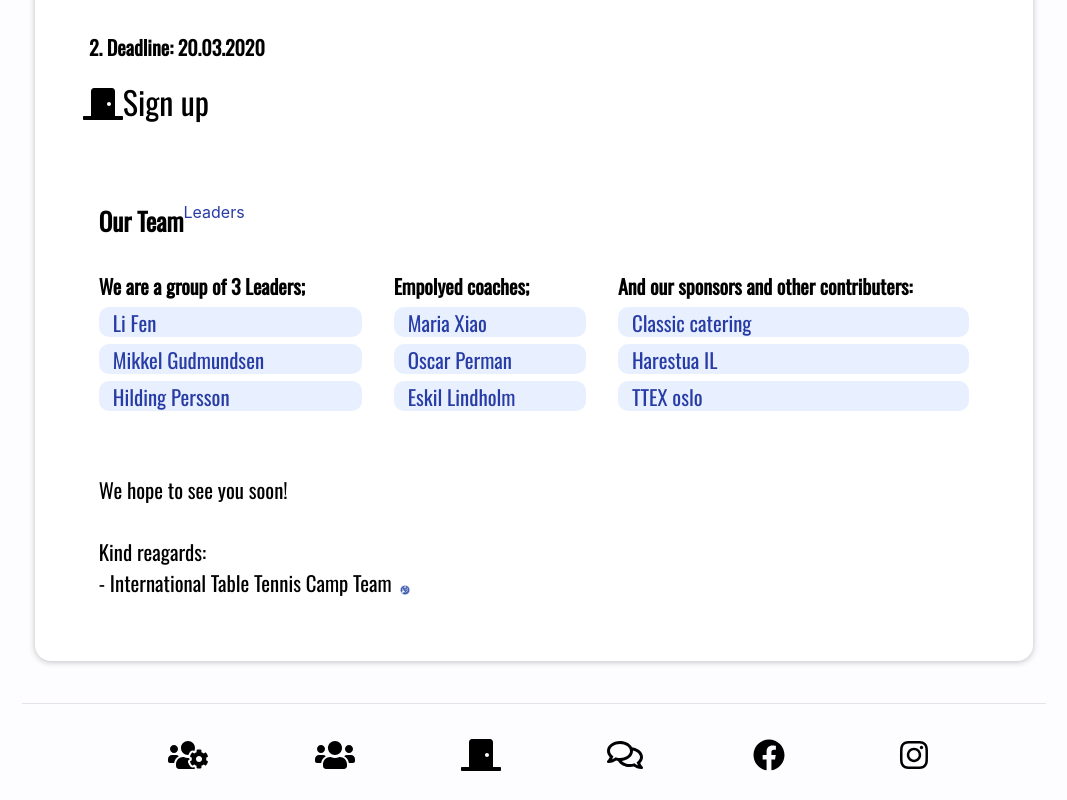
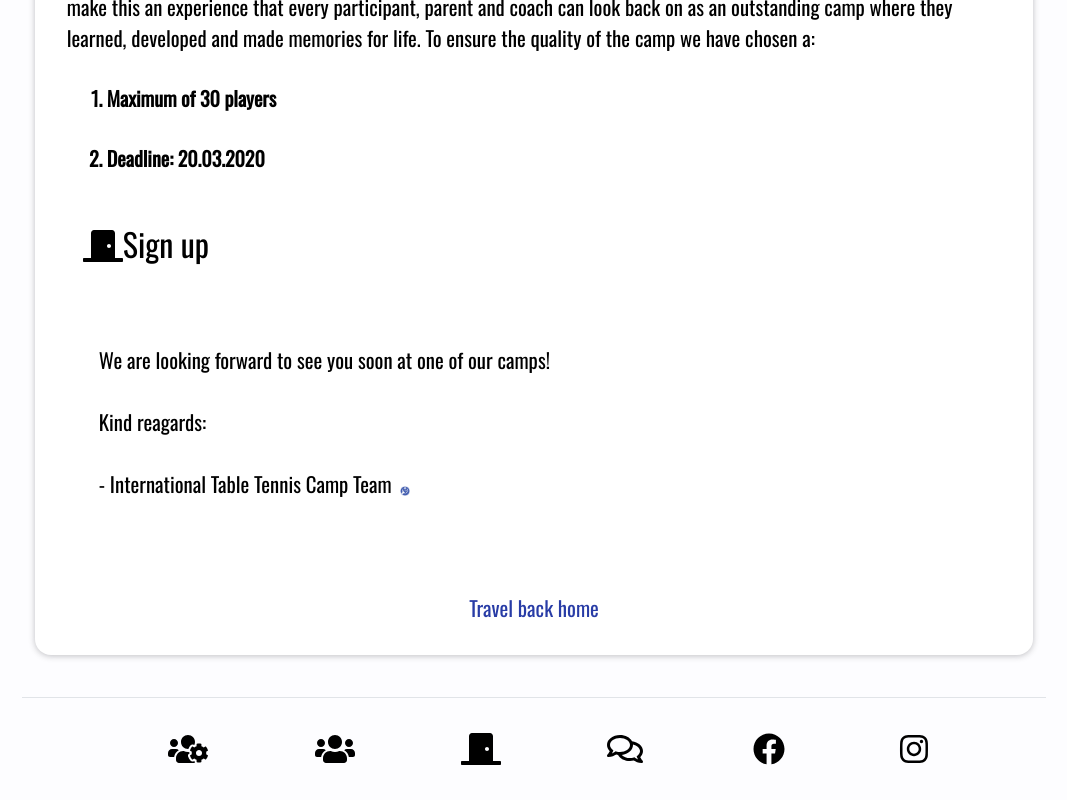
Before and after one commit to mikkelgud/InternationalTableTennisCamp, a React (Create React App) app: page /plan in a window 1280 px wide. Shown: the part 1594-2394 px from the top of the page, without its empty margins (106-1173 px from the left). Built offline with nearby package versions, Linux system fonts and the light colour scheme.

Commit message:
-Changed picture on Maria Xiao. - edited about us page

```diff
--- a/src/components/Leaders/MariaXiao.js
+++ b/src/components/Leaders/MariaXiao.js
@@ -4,7 +4,7 @@ import { StyledTextSectionHeader } from '../../styleguides/StyledSectionHeader';
 import { StyledText } from '../../styleguides/StyledText';
 import StyledTextBoxDiv from '../../styleguides/StyledTextBoxDiv';
 import { StyledH3 } from '../../styleguides/Styledh3';
-import Maria from '../../Assets/MariaXiao.jpg';
+import Maria from '../../Assets/MariaXiao.jpeg';
 import { ScrollTop } from '../../utils/ScrollToTopp';
 
 
@@ -58,5 +58,6 @@ export default function MariaXiao() {
             </StyledText>
             <StyledText>
             </StyledText>
-        </StyledTextBoxDiv>);
+        </StyledTextBoxDiv>
+        );
 }
--- a/src/components/Navbar.js
+++ b/src/components/Navbar.js
@@ -36,7 +36,7 @@ font-family: 'Oswald', sans-serif;
 `;
 
 const StyledImageLogo = styled.img`
-margin: 6px 0 0 -11px;
+margin: 6px 0 0 -27px;
 padding: 0 ;
 height: 3.5rem;
 width: 3.5rem;
--- a/src/components/Stays.js
+++ b/src/components/Stays.js
@@ -25,7 +25,7 @@ const polandTravelText = "Camp Poland will be ready next autumn for sign up. You
 const polandTravelTo = "/stay/Poland";
 
 const NorwayTravelHeader = norwegianFlagEmoji + "Norway";
-const NorwayTravelText = "Read everything you need to know about your stay in Norway 07.04 - 10.04 2020.";
+const NorwayTravelText = "Read everything you need to know about your stay in Norway 07.04 - 10.04.2020.";
 const NorwayTravelTo = "/stay/Norway";
 
 const TaiwanTravelHeader = taiwanFlagEmoji + "Taiwan";
--- a/src/components/generalnfoPages/AboutUs.js
+++ b/src/components/generalnfoPages/AboutUs.js
@@ -5,7 +5,6 @@ import { StyledText } from "../../styleguides/StyledText";
 import { StyledTextSectionHeader } from "../../styleguides/StyledSectionHeader";
 import Logo from '../../Assets/Bordtennislogo.png';
 import { StyledH3 } from "../../styleguides/Styledh3";
-import { Wrapper } from "../../styleguides/StyledTextBoxWrapper";
 import { ScrollTop } from "../../utils/ScrollToTopp";
 import { StyledSTextSectionHeader } from "../../styleguides/StyledSemiTextSectionHeader";
 import { StyledATagLink } from '../../styleguides/StyledATagLink';
@@ -18,22 +17,6 @@ export const StyledATagLinkLocal = styled.a`
   &:hover{
     color: #1f448c;
   }
-`
-const LinkVeiwMultiplier = styled.div`
-background-color: #e4edffd6;
-width: 100%;
-height: 30px;
-border-radius: 10px;
-margin-top: -24px;
-padding: 0 0 0 14px;
-border: 0 0 3px 0 solid black;
-cursor: pointer;
-
-&:hover{
-  background-color: #ffffff;
-  box-shadow: 0px 0px 13px 4px rgba(0,0,0,0.2);
-  color: #1f448c;
-}
 `
 
 const LocalWrapper = styled.div`
@@ -54,8 +37,8 @@ margin: -38px 333px 28px;
 
 const LeadersHeaderWrapper = styled.div`
 display: flex;
-align-items: felx-start;
-justify-content: felx-start;
+align-items: flex-start;
+justify-content: flex-start;
 margin-left: 2rem;
 `;
 
@@ -77,6 +60,12 @@ margin: 1rem;
   }
 `;
 
+const SomeAligner = styled.div`
+display: flex;
+align-items: center;
+justify-content: center;
+`
+
 export default function AboutUs(props) {
   const [hoverState, setHoverState] = useState(false);
   const [signUpIconState, setSignUpIconState] = useState("door-closed");
@@ -96,8 +85,8 @@ export default function AboutUs(props) {
         <br />
         <StyledH3>Our Goals</StyledH3>
         <StyledText>
-          Our goal is to make table tennis camps that are of high quality for all levels and ages, where quick development and the social aspect is the main focus.
-
+          Our goal is to make table tennis camps that are of high quality for all levels and ages,
+           where quick development and the social aspect is the main focus.
           Our goal is to create a platform where life lasting memories can be made together with people from all around the world.
           Everyone in the ITTC-team are ambitious people who aim high, which we are certain will result in a camp where the goals above are achieved and surpassed.
 
@@ -116,6 +105,7 @@ export default function AboutUs(props) {
           At the moment we offer 2 camps in Norway and Taiwan, respectively.
           Keep up with ittcamp.com to get the latest information about our camps.
         </StyledText>
+        <br />
         <br />
         <br />
         <StyledSTextSectionHeader>Our First Camp</StyledSTextSectionHeader>
@@ -138,6 +128,8 @@ export default function AboutUs(props) {
           </div>
         </StyledH3>
         <StyledText>
+        <br />
+
           <StyledIcon
             onMouseEnter={() => signUpItemOnHoverEffectToggle()}
             onMouseLeave={() => signUpItemOnHoverEffectToggle()}
@@ -151,6 +143,9 @@ export default function AboutUs(props) {
         <br />
         <br />
         <br />
+        <br />
+        <br />
+        <br />
         <StyledSTextSectionHeader>Our Second Camp</StyledSTextSectionHeader>
         <br />
         <StyledH3>Camp Taiwan</StyledH3>
@@ -159,15 +154,13 @@ export default function AboutUs(props) {
           ITTC invites you to join ITTCamp- Taiwan 22.06.2020 - 07.07.2020.
           We will practice with Taiwanese and Chinese sparring partners during the camp.
           The facility has players of all levels, which makes the camp suitable for every table tennis enthusiast, whatever age or level.
-          The professional coaches at the table tennis center in Taiwan will be coaching, together with translations from Li Fen and Mikkel (if needed).
-
+          The professional coaches at the table tennis center in Taiwan will be coaching you together with our coaches from ITTC.
           <br />
           <br />
           The camp will be arranged in a town called Tao Yuan.
           We are looking forward to showing you the country and culture of Taiwan, as well as the top notch training facilities there.
-
           Taiwan is also very convenient to travel to because a visa is not required,
-          which makes the travelling process a lot easier and much cheaper than travelling to China.
+          which makes the travelling process easier and cheaper than travelling to China.
           We would also like to welcome parents and coaches to this camp.
           Everyone will live at the same hotel and eat the meals together.
           We will do our best to make this an experience that every participant, parent and coach can look back on
@@ -187,8 +180,8 @@ export default function AboutUs(props) {
           </ol>
         </StyledH3>
         <StyledText>
-        </StyledText>
-        <StyledText>
+        <br />
+
           <StyledIcon
             onMouseEnter={() => signUpItemOnHoverEffectToggle()}
             onMouseLeave={() => signUpItemOnHoverEffectToggle()}
@@ -204,52 +197,15 @@ export default function AboutUs(props) {
         <br />
         <br />
         <br />
-        <LeadersHeaderWrapper>
-          <StyledSTextSectionHeader>Our Team</StyledSTextSectionHeader>
-          <StyledATagLink onClick={() => { props.history.push("/leaders"); }}>
-            Leaders
-              </StyledATagLink><br />
-        </LeadersHeaderWrapper>
         <StyledText>
-          <Wrapper>
-            <div>
-              <StyledH3> We are a group of 3 Leaders;<br /><br /></StyledH3>
-              <StyledATagLink onClick={() => { props.history.push("/leaders/Li-Fen"); }}>
-                <LinkVeiwMultiplier>Li Fen</LinkVeiwMultiplier>
-              </StyledATagLink> <br />
-              <StyledATagLink onClick={() => { props.history.push("/leaders/Mikkel-Gudmundsen"); }}>
-                <LinkVeiwMultiplier>Mikkel Gudmundsen</LinkVeiwMultiplier>
-              </StyledATagLink><br />
-              <StyledATagLink onClick={() => { props.history.push("/leaders/Hilding-Persson"); }}>
-                <LinkVeiwMultiplier>Hilding Persson</LinkVeiwMultiplier>
-              </StyledATagLink><br />
-
-            </div>
-            <div>
-              <StyledH3>Empolyed coaches;<br /><br /></StyledH3>
-              <StyledATagLink onClick={() => { props.history.push("/leaders/Maria-Xiao"); }}>
-                <LinkVeiwMultiplier>Maria Xiao</LinkVeiwMultiplier>
-              </StyledATagLink><br />
-              <StyledATagLink onClick={() => { props.history.push("/leaders/Oscar-Perman"); }}>
-                <LinkVeiwMultiplier>Oscar Perman</LinkVeiwMultiplier>
-              </StyledATagLink><br />
-              <StyledATagLink onClick={() => { props.history.push("/leaders/Eskil-Lindholm"); }}>
-                <LinkVeiwMultiplier>Eskil Lindholm</LinkVeiwMultiplier>
-              </StyledATagLink><br />
-
-            </div>
-            <div>
-              <StyledH3>And our sponsors and other contributers:<br /><br /></StyledH3>
-              <LinkVeiwMultiplier><StyledATagLink href="http://www.classiccatering.no" target="blank">Classic catering</StyledATagLink></LinkVeiwMultiplier><br />
-              <LinkVeiwMultiplier><StyledATagLink href="https://www.harestua.info/harestua-il/bordtennis.html" target="blank">Harestua IL</StyledATagLink></LinkVeiwMultiplier><br />
-              <LinkVeiwMultiplier><StyledATagLink href="https://www.ttex.no" target="blank">TTEX oslo</StyledATagLink></LinkVeiwMultiplier>
-            </div>
-          </Wrapper>
-          <LeadersHeaderWrapper>We hope to see you soon! <br /><br />
-            Kind reagards:<br />
+          <LeadersHeaderWrapper>We are looking forward to see you soon at one of our camps! <br /><br />
+            Kind reagards:<br /><br />
             - International Table Tennis Camp Team
            </LeadersHeaderWrapper>
-          <StyledImageLogo src={Logo} />
+          <StyledImageLogo src={Logo} /> <br/><br/><br/>
+          <SomeAligner>
+          <StyledATagLink href="https://www.ittcamp.com">Travel back home</StyledATagLink>
+          </SomeAligner>
         </StyledText>
       </StyledDiv>
     </LocalWrapper>
--- a/src/components/generalnfoPages/Leaders.js
+++ b/src/components/generalnfoPages/Leaders.js
@@ -5,7 +5,7 @@ import PersonProfilePresentation from '../PersonProfilePresentation';
 import { StyledLink } from '../../styleguides/StyledLink';
 import { StyledTextSectionHeader } from '../../styleguides/StyledSectionHeader';
 import Mikkel from '../../Assets/MikkelCut.jpg';
-import Maria from '../../Assets/MariaXiao.jpg';
+import Maria from '../../Assets/MariaXiao.jpeg';
 import LiFen from '../../Assets/LiFen.jpg';
 import HildingROR from '../../Assets/HildingPlaying.jpg';
 import {StyledATagLink} from '../../styleguides/StyledATagLink';
```
Also changed, not shown: public/index.html (+4 -4 lines), src/Assets/MariaXiao.jpeg (added).
